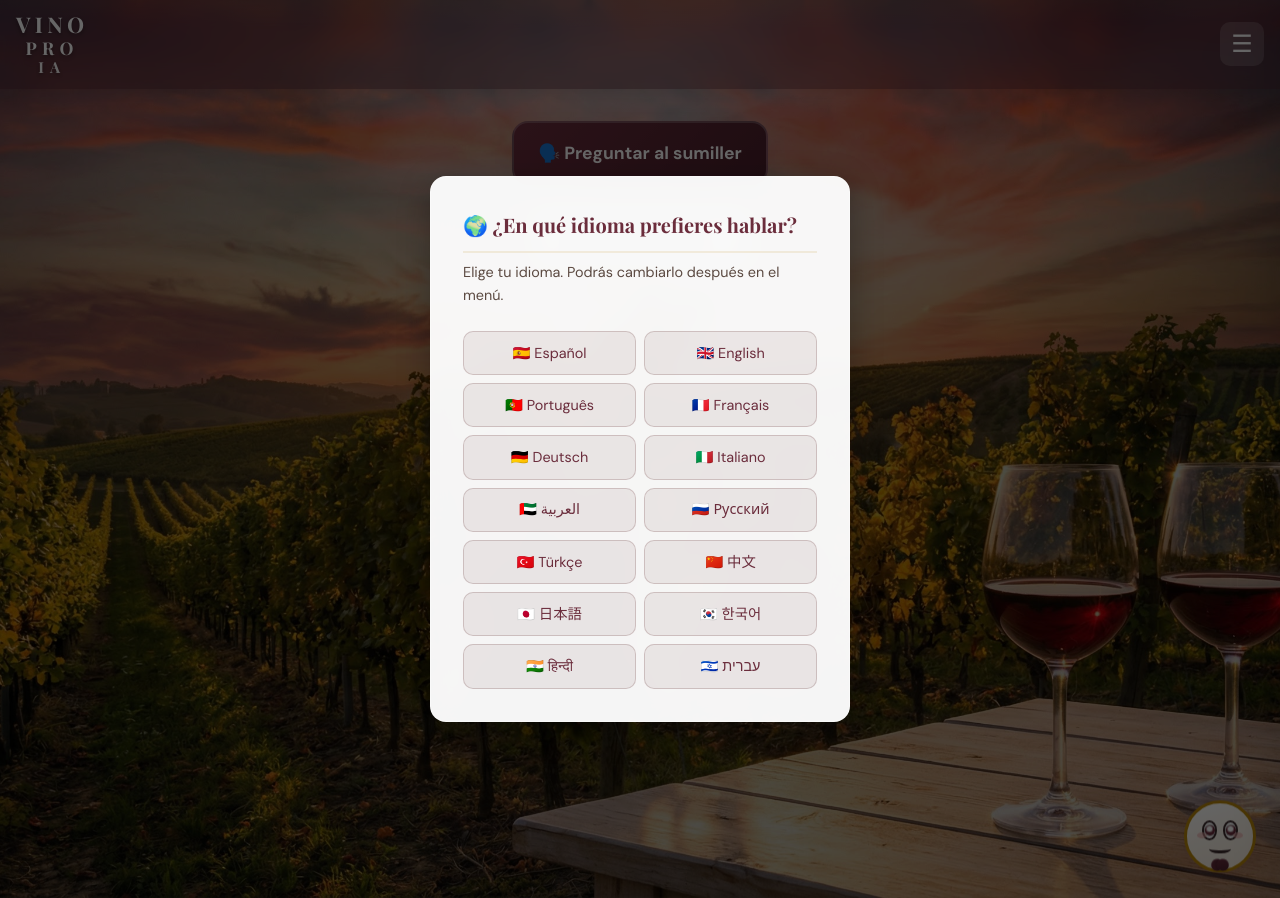
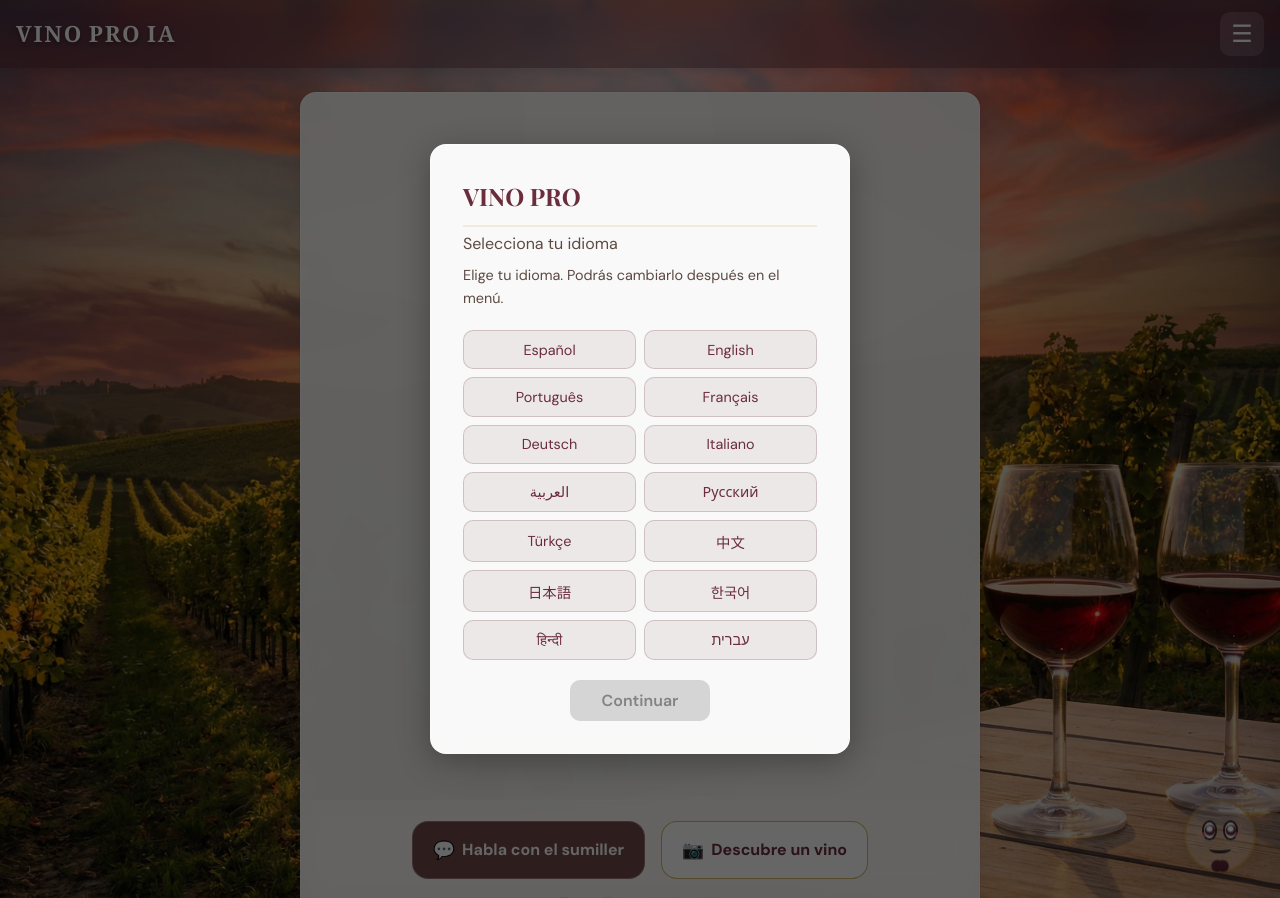
Before and after one commit to yusedcorrea-a11y/vinopro-backend-, a FastAPI app: page /inicio in a window 1280 px wide. Run offline with FastAPI, Linux system fonts and the light colour scheme.

Commit message:
Home: botones abajo, glassmorphism, zorrito sin circulo, microcopy
Made-with: Cursor

```diff
--- a/static/style.css
+++ b/static/style.css
@@ -47,65 +47,101 @@ body.page-inicio {
   background-size: cover;
   background-position: center;
 }
-/* En inicio, main transparente para ver el fondo y solo los CTAs */
+/* Inicio: imagen full screen, barra abajo con glassmorphism */
 body.page-inicio main {
   background: transparent;
   backdrop-filter: none;
   box-shadow: none;
   border: none;
-  min-height: 60vh;
+  min-height: calc(100vh - 56px);
   display: flex;
+  flex-direction: column;
+  padding: 0;
+}
+body.page-inicio main::before {
+  display: none;
+}
+.inicio-wrap {
+  display: flex;
+  flex-direction: column;
+  min-height: calc(100vh - 56px);
+  width: 100%;
+}
+.inicio-spacer {
+  flex: 1;
+}
+.inicio-barra {
+  background: rgba(255, 255, 255, 0.18);
+  backdrop-filter: blur(16px);
+  -webkit-backdrop-filter: blur(16px);
+  border-top: 1px solid rgba(255, 255, 255, 0.25);
+  padding: 1.25rem 1rem 1.5rem;
+  width: 100%;
+  box-sizing: border-box;
+}
+.inicio-ctas {
+  display: flex;
+  flex-direction: row;
+  flex-wrap: wrap;
   align-items: center;
   justify-content: center;
-  padding: 2rem 1rem;
-}
-body.page-inicio main::before {
-  display: none;
-}
-.inicio-ctas {
-  display: flex;
-  flex-direction: column;
-  align-items: center;
-  gap: 1.25rem;
+  gap: 0.75rem 1rem;
   text-align: center;
 }
 .inicio-ctas .inicio-cta {
   display: inline-flex;
   align-items: center;
   justify-content: center;
-  gap: 0.5rem;
-  min-width: 220px;
-  padding: 1rem 1.5rem;
+  gap: 0.45rem;
+  min-width: 160px;
+  padding: 0.85rem 1.25rem;
   border-radius: var(--radius);
   font-weight: 700;
-  font-size: 1.1rem;
+  font-size: 1rem;
   text-decoration: none;
   transition: transform 0.2s, box-shadow 0.2s;
-  box-shadow: var(--sombra-md);
+  border: 1px solid transparent;
+}
+.inicio-ctas .inicio-cta-ico {
+  font-size: 1.1em;
 }
 .inicio-ctas .inicio-cta-sumiller {
-  background: linear-gradient(135deg, var(--burdeos), var(--burdeos-oscuro));
-  color: #fff;
-  border: 2px solid rgba(255,255,255,0.2);
+  background: rgba(92, 42, 42, 0.85);
+  color: #fff;
+  border-color: rgba(255,255,255,0.25);
 }
 .inicio-ctas .inicio-cta-sumiller:hover {
-  transform: translateY(-3px);
-  box-shadow: 0 12px 28px rgba(74, 31, 42, 0.35);
+  transform: translateY(-2px);
+  box-shadow: 0 8px 24px rgba(74, 31, 42, 0.4);
 }
 .inicio-ctas .inicio-cta-escanear {
-  background: rgba(255, 255, 255, 0.95);
+  background: rgba(255, 255, 255, 0.9);
   color: var(--burdeos);
-  border: 2px solid var(--dorado);
+  border-color: rgba(184, 134, 11, 0.6);
 }
 .inicio-ctas .inicio-cta-escanear:hover {
-  transform: translateY(-3px);
-  box-shadow: 0 12px 28px rgba(184, 134, 11, 0.3);
+  transform: translateY(-2px);
+  box-shadow: 0 8px 24px rgba(184, 134, 11, 0.35);
+}
+.inicio-microcopy {
+  margin: 0.75rem 0 0;
+  font-size: 0.8rem;
+  color: rgba(255, 255, 255, 0.75);
+  text-align: center;
+  text-shadow: 0 1px 2px rgba(0,0,0,0.3);
+}
+[data-theme="dark"] .inicio-barra {
+  background: rgba(28, 24, 22, 0.75);
+  border-top-color: rgba(255, 255, 255, 0.1);
+}
+[data-theme="dark"] .inicio-microcopy {
+  color: rgba(232, 228, 224, 0.7);
 }
 body.page-inicio::before {
   content: '';
   position: fixed;
   inset: 0;
-  background: rgba(0, 0, 0, 0.25);
+  background: rgba(0, 0, 0, 0.12);
   pointer-events: none;
   z-index: 0;
 }
@@ -979,6 +1015,21 @@ nav a.activo {
 .header-minimal .brand-vino { font-size: 1.35rem; letter-spacing: 0.2em; }
 .header-minimal .brand-pro  { font-size: 1.1rem;  letter-spacing: 0.3em; margin-top: 1px; }
 .header-minimal .brand-ia   { font-size: 0.95rem; letter-spacing: 0.4em; margin-top: 1px; opacity: 0.95; }
+/* Home: logo con más presencia, serif */
+body.page-inicio .header-minimal .header-minimal-logo {
+  flex-direction: row;
+  flex-wrap: wrap;
+  gap: 0 0.35rem;
+  align-items: baseline;
+}
+body.page-inicio .header-minimal .brand-line {
+  font-family: Georgia, 'Times New Roman', serif;
+  font-weight: 700;
+  font-size: 1.4rem;
+  letter-spacing: 0.08em;
+  margin-top: 0;
+}
+body.page-inicio .header-minimal .brand-ia { opacity: 1; }
 .btn-menu-secreto {
   width: 44px;
   height: 44px;
@@ -1153,18 +1204,7 @@ body[class^="page-"] main {
   margin-top: 1.5rem;
   margin-bottom: 2rem;
 }
-/* Inicio: centro limpio, sin tarjeta, para que el fondo se vea completo */
-body.page-inicio main {
-  background: transparent;
-  backdrop-filter: none;
-  box-shadow: none;
-  border: none;
-  min-height: 0;
-  padding: 0.5rem 1rem;
-}
-body.page-inicio main::before {
-  display: none;
-}
+/* Inicio: reglas de main ya definidas arriba (full height + barra abajo) */
 
 /* Hero página de inicio */
 .hero-inicio {
@@ -1977,12 +2017,18 @@ body.page-preguntar #respuesta.respuesta-sumiller .respuesta-toolbar .btn-speak
   color: var(--texto, #1a1512);
 }
 .modal-bienvenida-idioma-titulo {
+  margin: 0 0 0.25rem;
+  font-size: 1.5rem;
+  font-weight: 700;
+  color: var(--burdeos, #5c2a2a);
+}
+.modal-bienvenida-idioma-subtitulo {
   margin: 0 0 0.5rem;
-  font-size: 1.25rem;
-  color: var(--burdeos, #5c2a2a);
+  font-size: 1rem;
+  color: var(--texto-suave, #4a4541);
 }
 .modal-bienvenida-idioma-sub {
-  margin: 0 0 1.5rem;
+  margin: 0 0 1.25rem;
   font-size: 0.9rem;
   color: var(--texto-suave, #4a4541);
 }
@@ -1998,14 +2044,87 @@ body.page-preguntar #respuesta.respuesta-sumiller .respuesta-toolbar .btn-speak
   border: 1px solid rgba(92, 42, 42, 0.2);
   border-radius: var(--radius-sm, 0.35rem);
   color: var(--burdeos, #5c2a2a);
-  text-decoration: none;
   font-size: 0.9rem;
   text-align: center;
   transition: background 0.2s, border-color 0.2s;
+  cursor: pointer;
+  font-family: inherit;
 }
 .modal-bienvenida-idioma-btn:hover {
   background: rgba(92, 42, 42, 0.15);
   border-color: var(--dorado, #8b6914);
+}
+.modal-bienvenida-idioma-btn--selected,
+.modal-bienvenida-idioma-btn[aria-pressed="true"] {
+  background: rgba(128, 0, 32, 0.2);
+  border-color: rgba(128, 0, 32, 0.5);
+  color: var(--burdeos, #5c2a2a);
+}
+.modal-bienvenida-idioma-footer {
+  margin-top: 1.25rem;
+  text-align: center;
+}
+.modal-bienvenida-idioma-continuar {
+  padding: 0.65rem 2rem;
+  font-size: 1rem;
+  font-weight: 600;
+  border: none;
+  border-radius: var(--radius-sm, 0.35rem);
+  cursor: pointer;
+  font-family: inherit;
+  transition: background 0.2s, opacity 0.2s;
+}
+.modal-bienvenida-idioma-continuar:disabled {
+  background: #ccc;
+  color: #666;
+  cursor: not-allowed;
+  opacity: 0.8;
+}
+.modal-bienvenida-idioma-continuar:not(:disabled) {
+  background: var(--burdeos, #5c2a2a);
+  color: #fff;
+}
+.modal-bienvenida-idioma-continuar:not(:disabled):hover {
+  background: #4a2222;
+}
+
+/* Modal idioma en modo oscuro */
+[data-theme="dark"] .modal-bienvenida-idioma-content {
+  background: rgba(28, 24, 22, 0.96);
+  border-color: rgba(255, 255, 255, 0.12);
+  color: #e8e4e0;
+}
+[data-theme="dark"] .modal-bienvenida-idioma-titulo {
+  color: #d4a574;
+}
+[data-theme="dark"] .modal-bienvenida-idioma-subtitulo,
+[data-theme="dark"] .modal-bienvenida-idioma-sub {
+  color: #b8b0a8;
+}
+[data-theme="dark"] .modal-bienvenida-idioma-btn {
+  background: rgba(212, 165, 116, 0.12);
+  border-color: rgba(212, 165, 116, 0.3);
+  color: #d4a574;
+}
+[data-theme="dark"] .modal-bienvenida-idioma-btn:hover {
+  background: rgba(212, 165, 116, 0.2);
+}
+[data-theme="dark"] .modal-bienvenida-idioma-btn--selected,
+[data-theme="dark"] .modal-bienvenida-idioma-btn[aria-pressed="true"] {
+  background: rgba(128, 0, 32, 0.35);
+  border-color: rgba(180, 80, 80, 0.6);
+  color: #e8b4b4;
+}
+[data-theme="dark"] .modal-bienvenida-idioma-continuar:disabled {
+  background: #4a4541;
+  color: #8a8580;
+}
+[data-theme="dark"] .modal-bienvenida-idioma-continuar:not(:disabled) {
+  background: #6b3333;
+  color: #fff;
+}
+[data-theme="dark"] .modal-bienvenida-idioma-continuar:not(:disabled):hover {
+  background: #8b4040;
 }
 
 /* Toggle modo oscuro: transparente como el resto del menú */
@@ -2072,6 +2191,16 @@ body.page-preguntar #respuesta.respuesta-sumiller .respuesta-toolbar .btn-speak
   animation: chatbot-guia-mascot-float 3s ease-in-out infinite;
   user-select: none;
   -webkit-tap-highlight-color: transparent;
+}
+/* En página inicio: zorrito flotando sin círculo duro (fondo semitransparente) */
+body.page-inicio .chatbot-guia-mascot {
+  background: rgba(255, 255, 255, 0.22);
+  border: 2px solid rgba(184, 134, 11, 0.5);
+  box-shadow: 0 4px 20px rgba(0, 0, 0, 0.15);
+}
+body.page-inicio .chatbot-guia-mascot:hover {
+  background: rgba(255, 255, 255, 0.35);
+  box-shadow: 0 8px 28px rgba(184, 134, 11, 0.25);
 }
 .chatbot-guia-mascot:hover {
   transform: scale(1.1);
--- a/templates/base.html
+++ b/templates/base.html
@@ -28,23 +28,27 @@
   <div id="modal-bienvenida-idioma" class="modal-bienvenida-idioma modal-bienvenida-idioma--cerrado" role="dialog" aria-labelledby="modal-bienvenida-titulo" aria-modal="true" hidden>
     <div class="modal-bienvenida-idioma-backdrop"></div>
     <div class="modal-bienvenida-idioma-content">
-      <h2 id="modal-bienvenida-titulo" class="modal-bienvenida-idioma-titulo">🌍 ¿En qué idioma prefieres hablar?</h2>
+      <h2 id="modal-bienvenida-titulo" class="modal-bienvenida-idioma-titulo">VINO PRO</h2>
+      <p class="modal-bienvenida-idioma-subtitulo">Selecciona tu idioma</p>
       <p class="modal-bienvenida-idioma-sub">Elige tu idioma. Podrás cambiarlo después en el menú.</p>
-      <div class="modal-bienvenida-idioma-botones">
-        <a href="/set-lang?lang=es" class="modal-bienvenida-idioma-btn" data-lang="es">🇪🇸 Español</a>
-        <a href="/set-lang?lang=en" class="modal-bienvenida-idioma-btn" data-lang="en">🇬🇧 English</a>
-        <a href="/set-lang?lang=pt" class="modal-bienvenida-idioma-btn" data-lang="pt">🇵🇹 Português</a>
-        <a href="/set-lang?lang=fr" class="modal-bienvenida-idioma-btn" data-lang="fr">🇫🇷 Français</a>
-        <a href="/set-lang?lang=de" class="modal-bienvenida-idioma-btn" data-lang="de">🇩🇪 Deutsch</a>
-        <a href="/set-lang?lang=it" class="modal-bienvenida-idioma-btn" data-lang="it">🇮🇹 Italiano</a>
-        <a href="/set-lang?lang=ar" class="modal-bienvenida-idioma-btn" data-lang="ar">🇦🇪 العربية</a>
-        <a href="/set-lang?lang=ru" class="modal-bienvenida-idioma-btn" data-lang="ru">🇷🇺 Русский</a>
-        <a href="/set-lang?lang=tr" class="modal-bienvenida-idioma-btn" data-lang="tr">🇹🇷 Türkçe</a>
-        <a href="/set-lang?lang=zh" class="modal-bienvenida-idioma-btn" data-lang="zh">🇨🇳 中文</a>
-        <a href="/set-lang?lang=ja" class="modal-bienvenida-idioma-btn" data-lang="ja">🇯🇵 日本語</a>
-        <a href="/set-lang?lang=ko" class="modal-bienvenida-idioma-btn" data-lang="ko">🇰🇷 한국어</a>
-        <a href="/set-lang?lang=hi" class="modal-bienvenida-idioma-btn" data-lang="hi">🇮🇳 हिन्दी</a>
-        <a href="/set-lang?lang=he" class="modal-bienvenida-idioma-btn" data-lang="he">🇮🇱 עברית</a>
+      <div class="modal-bienvenida-idioma-botones" id="modal-bienvenida-lista">
+        <button type="button" class="modal-bienvenida-idioma-btn" data-lang="es">Español</button>
+        <button type="button" class="modal-bienvenida-idioma-btn" data-lang="en">English</button>
+        <button type="button" class="modal-bienvenida-idioma-btn" data-lang="pt">Português</button>
+        <button type="button" class="modal-bienvenida-idioma-btn" data-lang="fr">Français</button>
+        <button type="button" class="modal-bienvenida-idioma-btn" data-lang="de">Deutsch</button>
+        <button type="button" class="modal-bienvenida-idioma-btn" data-lang="it">Italiano</button>
+        <button type="button" class="modal-bienvenida-idioma-btn" data-lang="ar">العربية</button>
+        <button type="button" class="modal-bienvenida-idioma-btn" data-lang="ru">Русский</button>
+        <button type="button" class="modal-bienvenida-idioma-btn" data-lang="tr">Türkçe</button>
+        <button type="button" class="modal-bienvenida-idioma-btn" data-lang="zh">中文</button>
+        <button type="button" class="modal-bienvenida-idioma-btn" data-lang="ja">日本語</button>
+        <button type="button" class="modal-bienvenida-idioma-btn" data-lang="ko">한국어</button>
+        <button type="button" class="modal-bienvenida-idioma-btn" data-lang="hi">हिन्दी</button>
+        <button type="button" class="modal-bienvenida-idioma-btn" data-lang="he">עברית</button>
+      </div>
+      <div class="modal-bienvenida-idioma-footer">
+        <button type="button" id="modal-bienvenida-continuar" class="modal-bienvenida-idioma-continuar" disabled>Continuar</button>
       </div>
     </div>
   </div>
@@ -59,6 +63,23 @@
       if (modal && !getCookie(cookieName)) {
         modal.removeAttribute('hidden');
         modal.classList.remove('modal-bienvenida-idioma--cerrado');
+      }
+      var selectedLang = null;
+      var list = document.getElementById('modal-bienvenida-lista');
+      var continuarBtn = document.getElementById('modal-bienvenida-continuar');
+      if (list && continuarBtn) {
+        list.addEventListener('click', function(e) {
+          var btn = e.target.closest('.modal-bienvenida-idioma-btn');
+          if (!btn) return;
+          selectedLang = btn.getAttribute('data-lang');
+          list.querySelectorAll('.modal-bienvenida-idioma-btn').forEach(function(b) { b.classList.remove('modal-bienvenida-idioma-btn--selected'); b.removeAttribute('aria-pressed'); });
+          btn.classList.add('modal-bienvenida-idioma-btn--selected');
+          btn.setAttribute('aria-pressed', 'true');
+          continuarBtn.disabled = false;
+        });
+        continuarBtn.addEventListener('click', function() {
+          if (selectedLang) window.location.href = '/set-lang?lang=' + encodeURIComponent(selectedLang);
+        });
       }
     })();
   </script>
--- a/templates/index.html
+++ b/templates/index.html
@@ -1,8 +1,14 @@
 {% extends "base.html" %}
 {% block content %}
-  <div class="inicio-ctas">
-    <a href="/preguntar" class="inicio-cta inicio-cta-sumiller">🗣️ {{ t('preguntar.title') }}</a>
-    <a href="/escanear" class="inicio-cta inicio-cta-escanear">📷 {{ t('escanear.btn_escanear') }}</a>
+  <div class="inicio-wrap">
+    <div class="inicio-spacer"></div>
+    <footer class="inicio-barra">
+      <div class="inicio-ctas">
+        <a href="/preguntar" class="inicio-cta inicio-cta-sumiller"><span class="inicio-cta-ico" aria-hidden="true">💬</span> Habla con el sumiller</a>
+        <a href="/escanear" class="inicio-cta inicio-cta-escanear"><span class="inicio-cta-ico" aria-hidden="true">📷</span> Descubre un vino</a>
+      </div>
+      <p class="inicio-microcopy">Tu sumiller personal con IA</p>
+    </footer>
   </div>
   {# Ayudante (mascota) y menú ☰ están en base.html; doble clic en la mascota abre el menú secreto. #}
 {% endblock %}
```
